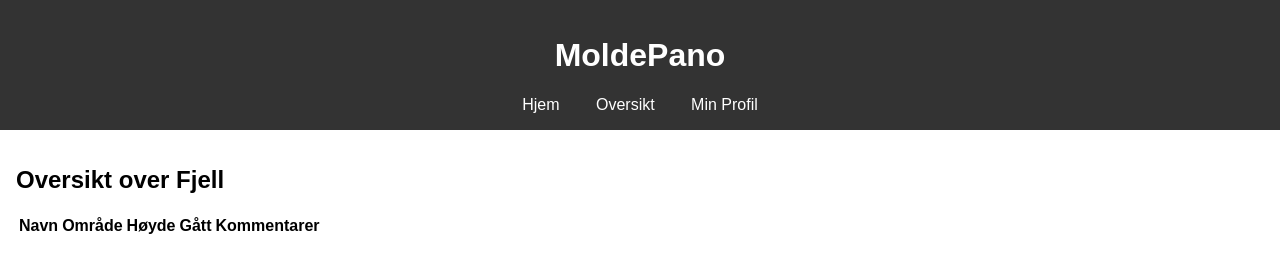
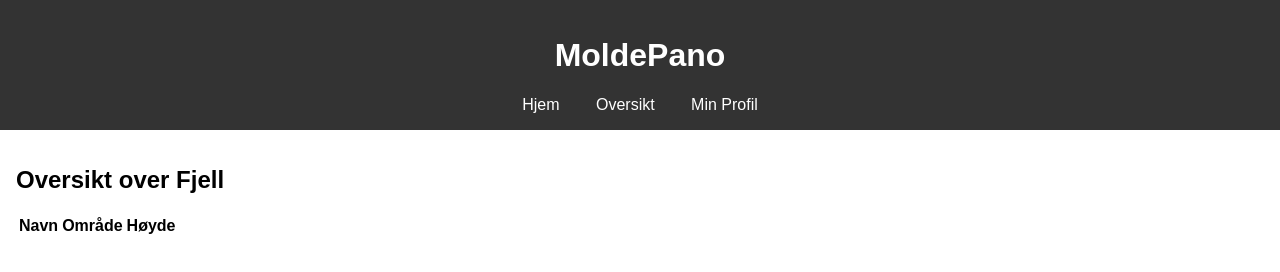
Before and after one commit to valstrand/moldepano2, a plain HTML site: page overview.html in a window 1280 px wide. Shown: the top 272 px of the page. Drawn offline with Linux system fonts and the light colour scheme.

Commit message:
Update overview.html

```diff
--- a/overview.html
+++ b/overview.html
@@ -22,8 +22,6 @@
                     <th>Navn</th>
                     <th>Område</th>
                     <th>Høyde</th>
-                    <th>Gått</th>
-                    <th>Kommentarer</th>
                 </tr>
             </thead>
             <tbody>
```
